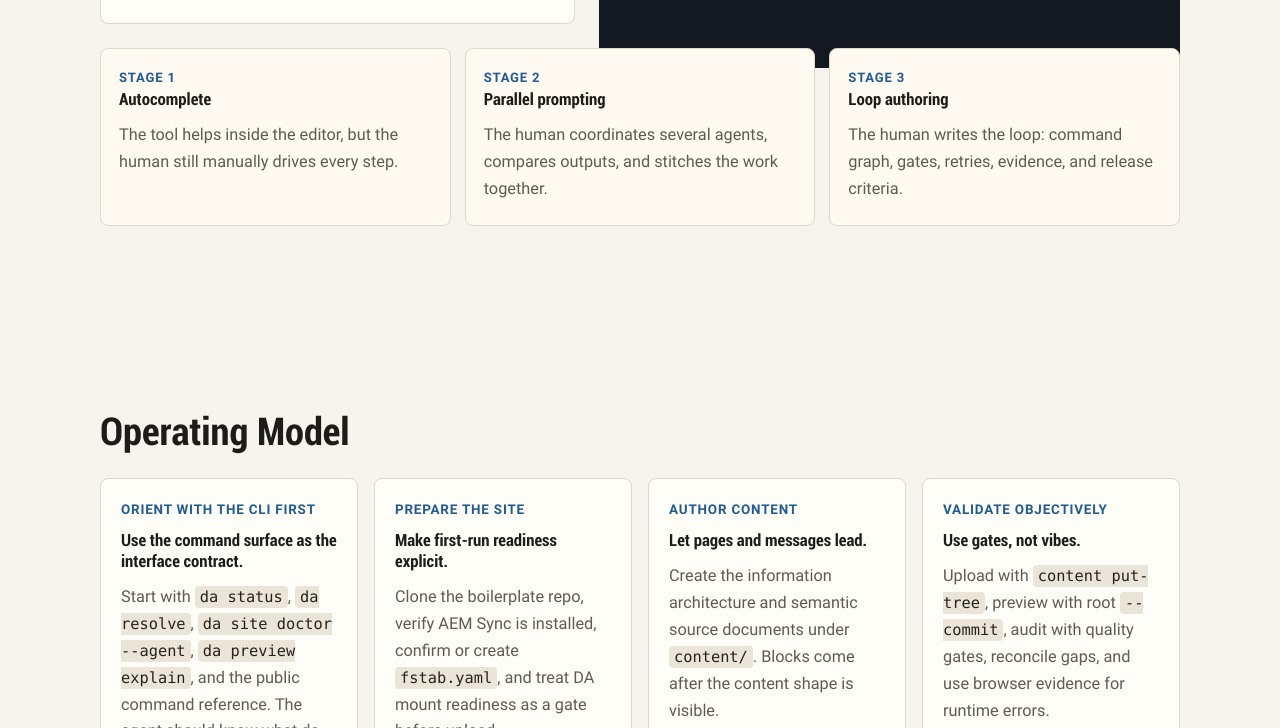
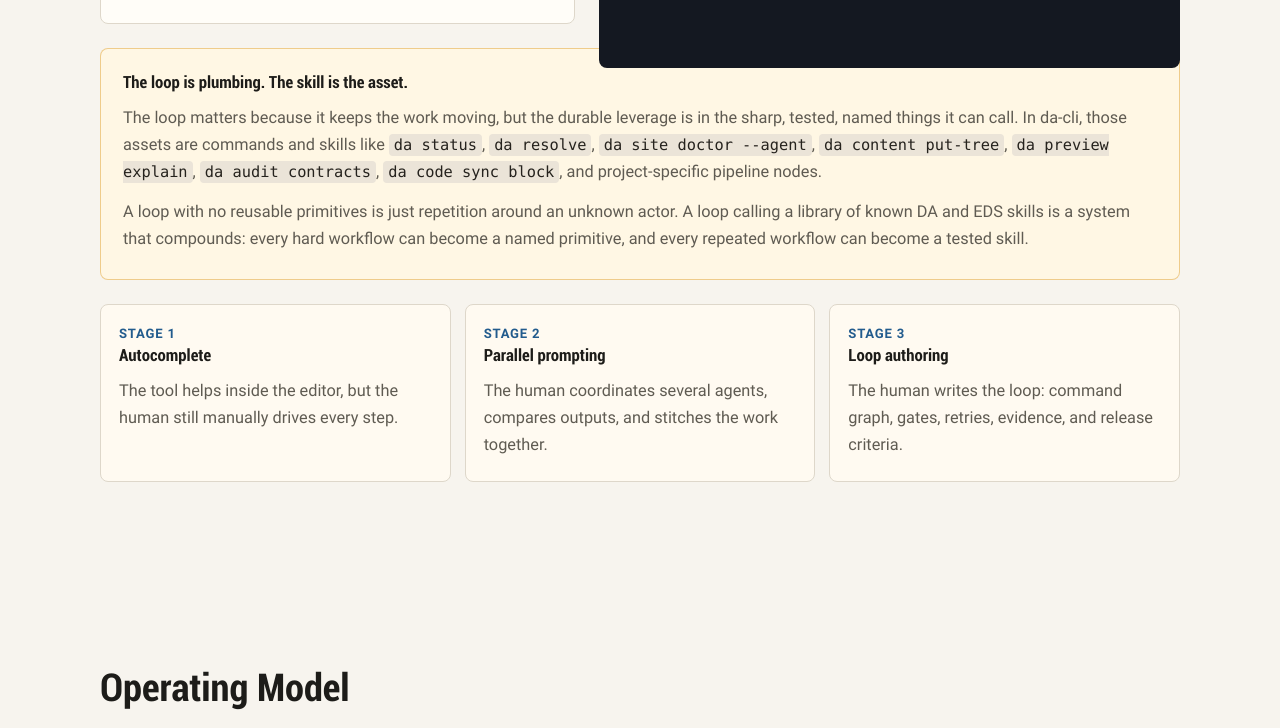
Before and after one commit to somarc/da-cli-eds, a website: page agentic-workflow.html in a window 1280 px wide. Shown: the part 1432-2160 px from the top of the page. Drawn offline with Linux system fonts and the light colour scheme; no server answers.

Commit message:
docs: connect loops to reusable skills

```diff
--- a/agentic-workflow.html
+++ b/agentic-workflow.html
@@ -142,6 +142,18 @@
       text-transform: uppercase;
     }
 
+    main.agentic-workflow .skill-asset-panel {
+      margin-top: 24px;
+      border: 1px solid rgba(219, 151, 29, 0.45);
+      border-radius: 8px;
+      padding: 22px;
+      background: #fff7e4;
+    }
+
+    main.agentic-workflow .skill-asset-panel strong {
+      color: var(--workflow-gold);
+    }
+
     main.agentic-workflow .ordered-flow {
       display: grid;
       gap: 12px;
@@ -264,6 +276,11 @@
   verify preview, codebus, routes, and browser state
   record friction for the next CLI primitive</code></pre>
         </div>
+        <div class="skill-asset-panel">
+          <h3>The loop is plumbing. The skill is the asset.</h3>
+          <p>The loop matters because it keeps the work moving, but the durable leverage is in the sharp, tested, named things it can call. In da-cli, those assets are commands and skills like <code>da status</code>, <code>da resolve</code>, <code>da site doctor --agent</code>, <code>da content put-tree</code>, <code>da preview explain</code>, <code>da audit contracts</code>, <code>da code sync block</code>, and project-specific pipeline nodes.</p>
+          <p>A loop with no reusable primitives is just repetition around an unknown actor. A loop calling a library of known DA and EDS skills is a system that compounds: every hard workflow can become a named primitive, and every repeated workflow can become a tested skill.</p>
+        </div>
         <div class="loop-ladder">
           <div>
             <strong>Stage 1</strong>
@@ -347,7 +364,7 @@ Before making changes, orient with:
 4. da preview explain <path> --format json
 5. The public Commands, Quick Reference, and Pipeline docs
 
-Use da-cli as the primary orchestration surface. Think in loops: observe, choose a safe primitive, run it, verify the result, and either stop or choose the next primitive. Do not bypass it with ad hoc scripts unless the CLI lacks a needed primitive. When friction appears, record whether da-cli should improve.
+Use da-cli as the primary orchestration surface. Think in loops: observe, choose a safe primitive, run it, verify the result, and either stop or choose the next primitive. The loop is plumbing; the durable asset is the named, tested skill or command it calls. Do not bypass da-cli with ad hoc scripts unless the CLI lacks a needed primitive. When friction appears, record whether da-cli should improve.
 
 Important development model:
 
```
